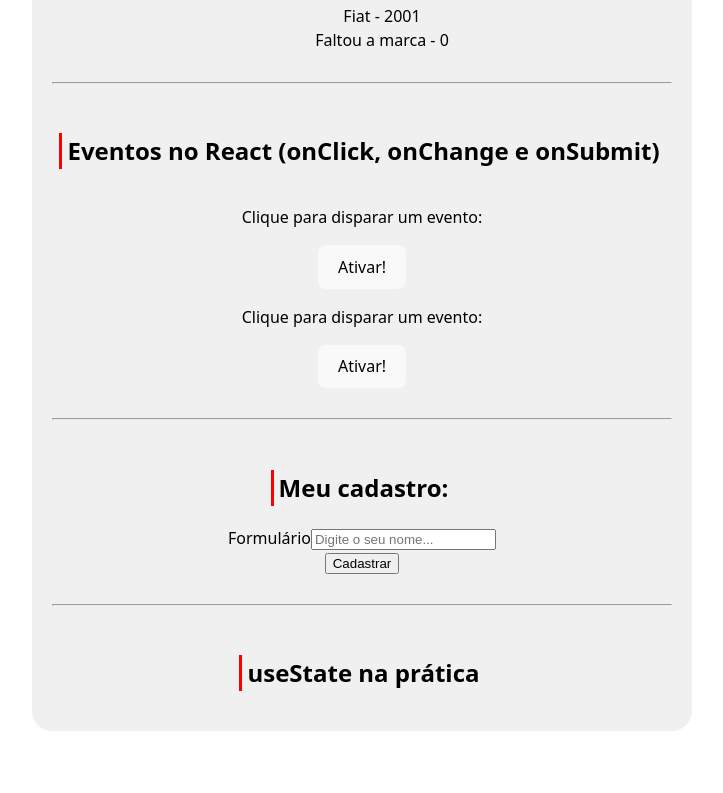
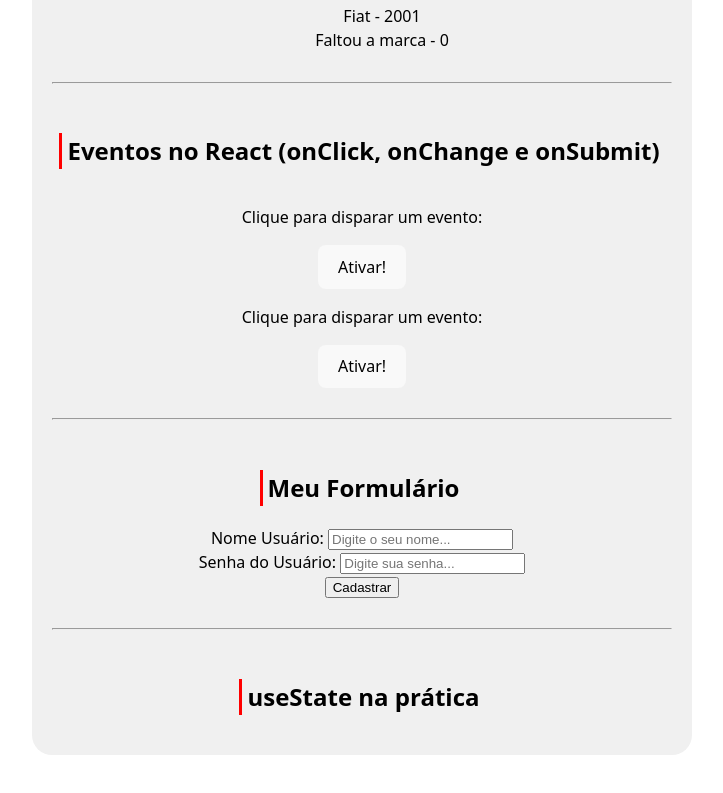
Before and after one commit to Filipe520/Curso-React-2025, a React (Vite) app: page / in a window 1280 px wide. Shown: the part 3243-4036 px from the top of the page, without its empty margins (278-1001 px from the left). Built offline with nearby package versions, Linux system fonts and the light colour scheme.

Commit message:
useState na prática

```diff
--- a/src/components/Form.jsx
+++ b/src/components/Form.jsx
@@ -1,17 +1,29 @@
+import { useState } from 'react';
+
 const Form = () => {
     function cadastrarUsuario(e) {
         e.preventDefault()
+        console.log(`Usuário ${name} foi cadastrado com a senha: ${password}`)
         console.log('Cadastrou o usuário.')
     }
 
+    const [name, setName] = useState()
+    const [password, setPassword] = useState()
+
     return (
         <section>
-            <h2>Meu cadastro:</h2>
+            <h2>Meu Formulário</h2>
 
             <form onSubmit={cadastrarUsuario}>
                 <section>
-                    <label htmlFor="TextInput">Formulário</label>
-                    <input type="text" name="textInput" id="TextInput" placeholder="Digite o seu nome..."/>
+                    <label htmlFor="TextInput">Nome Usuário: </label>
+                    <input type="text" name="textInput" id="TextInput" required value={name}
+                    placeholder="Digite o seu nome..." onChange={(e) => setName(e.target.value)}/>
+                </section>
+                <section>
+                    <label htmlFor="senhaInput">Senha do Usuário: </label>
+                    <input type="password" name="senhaInput" id="senhaInput" placeholder="Digite sua senha..."
+                    onChange={(e) => setPassword(e.target.value)} required/>
                 </section>
                 <section>
                     <input type="submit" value="Cadastrar" />
```
